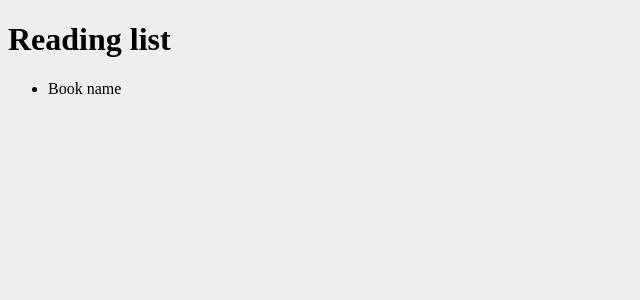
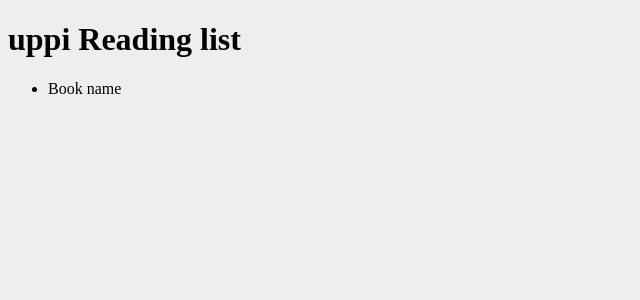
Before and after one commit to upigilam/graphlql-react-project, a React (Create React App) app in the folder client/: page / in a window 1280 px wide. Shown: the top 300 px of the page, without its empty margins (0-640 px from the left). Built offline with nearby package versions, Linux system fonts and the light colour scheme; no server answers.

Commit message:
binding query with the component and printing props to check apollo client returns to the binding component

```diff
--- a/client/src/App.js
+++ b/client/src/App.js
@@ -9,14 +9,14 @@ import BookList from './components/BookList';
 const client = new ApolloClient({
     // now apollo knows that we are making request to this endpoint from our app.
     uri: 'http://localhost:4000/graphql'
-});
+})
 
 class App extends Component {
   render() {
     return (
         <ApolloProvider client={client}>
           <div id="main">
-              <h1>Reading list</h1>
+              <h1>uppi Reading list</h1>
               <BookList/>
           </div>
         </ApolloProvider>
--- a/client/src/components/BookList.js
+++ b/client/src/components/BookList.js
@@ -2,19 +2,21 @@
  * Created by upigilam on 12/29/18.
  */
 import React, { Component } from 'react';
-import  { gql } from 'apollo-boost';
+import { gql } from 'apollo-boost';
+import { graphql } from 'react-apollo'
 
 const getBooksQuery = gql`
-{
-    books {
-        name
-        id
+    {
+        books {
+            name
+            id
+        }
     }
-}
 `
 
 class BookList extends Component {
     render() {
+        console.log('props:: ', this.props);
         return (
             <div>
                 <ul id="book-list">
@@ -25,4 +27,6 @@ class BookList extends Component {
     }
 }
 
-export default BookList;
+// this means binding query to the component
+// BookList will have response of the query which is stored in the props.
+export default graphql(getBooksQuery)(BookList);
```
Also changed, not shown: 2 other files (tests, documents, lock files or other folders).
